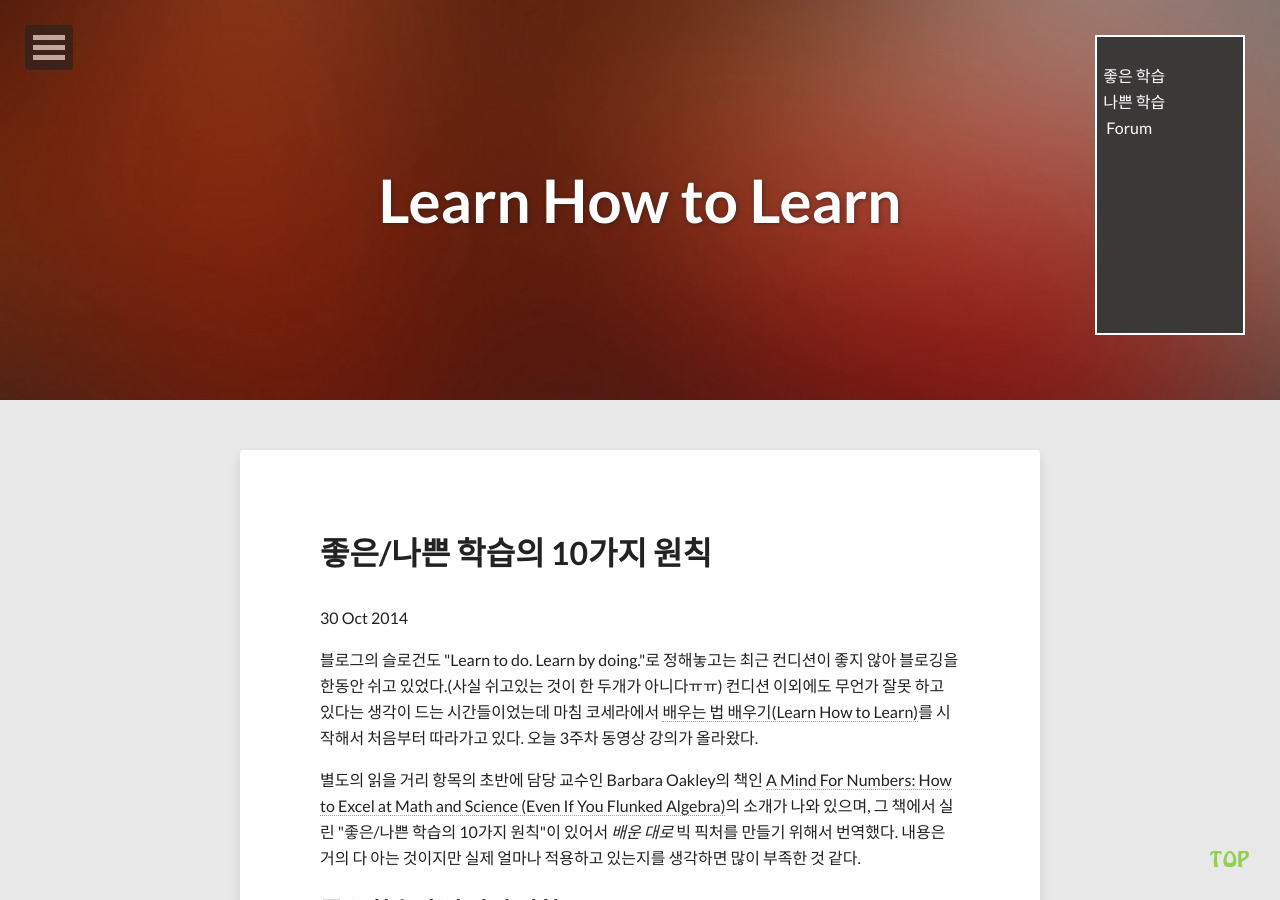
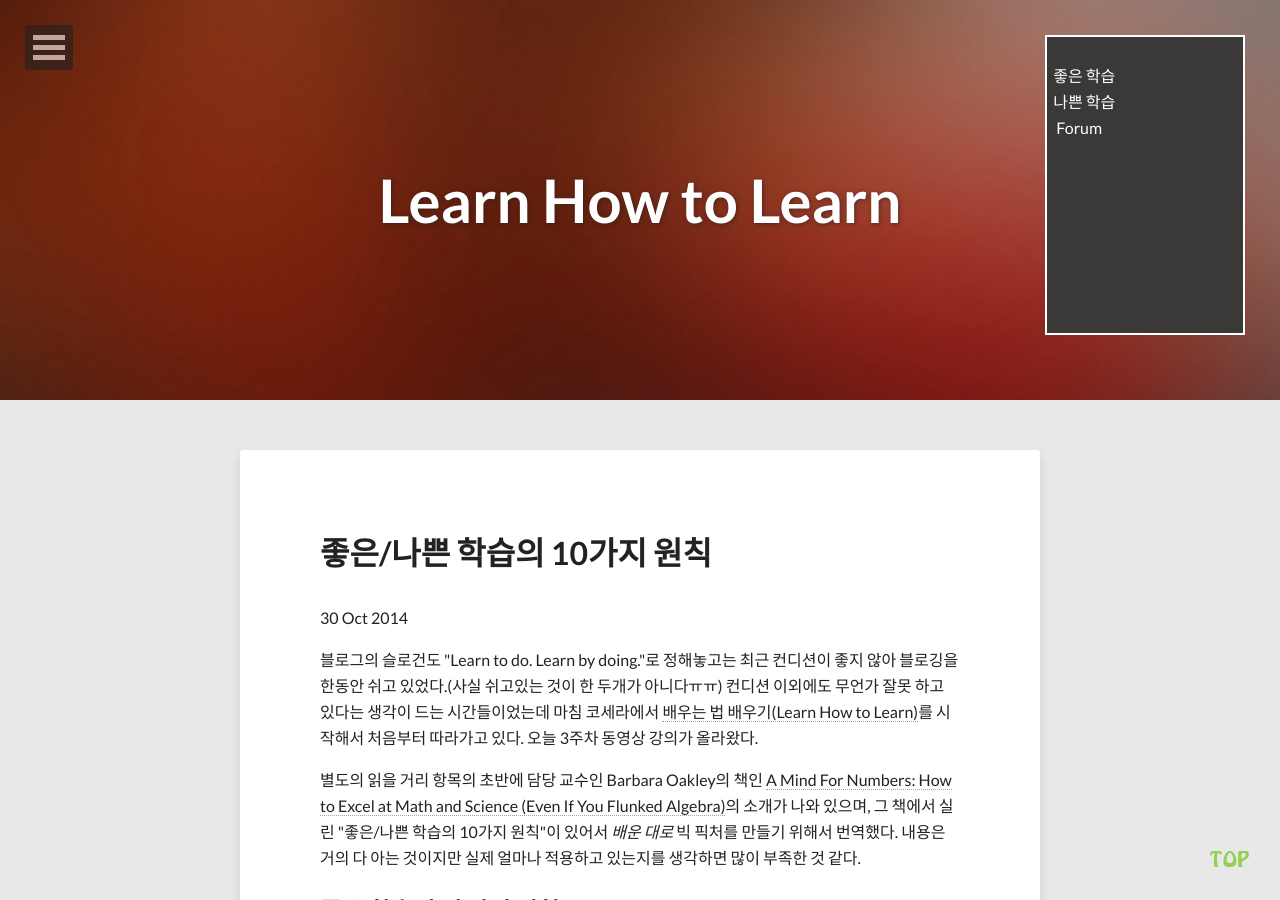
Before and after one commit to geoncheollee/geonblog, a Jekyll site: the page built from how_study.html, in a window 1280 px wide and 900 px high. Built offline with Jekyll 4.4.1, drawn with Linux system fonts in a browser that asks for light colours; nearby versions of some CDN libraries; comment, search, counter and statistics services are not loaded.

Commit message:
Update how_study.html

```diff
--- a/how_study.html
+++ b/how_study.html
@@ -14,7 +14,7 @@
 
 <html>
 <body>
-	<div style="background-image: URL({{ site.url }}/images/list2.png); height: 300px; width: 150px; border: 2px solid white; position: fixed; top: 35px; right: 35px;">
+	<div style="background-image: URL({{ site.url }}/images/list2.png); height: 300px; width: 200px; border: 2px solid white; position: fixed; top: 35px; right: 35px;">
   			<br><a href="#good" style="color: white"> &nbsp;&nbsp;좋은 학습 </a> <br>
   		  	<a href="#bad" style="color: white"> &nbsp;&nbsp;나쁜 학습</a> <br>
   			<a href="#forum" style="color: white"> &nbsp;&nbsp; Forum </a> <br>
```
